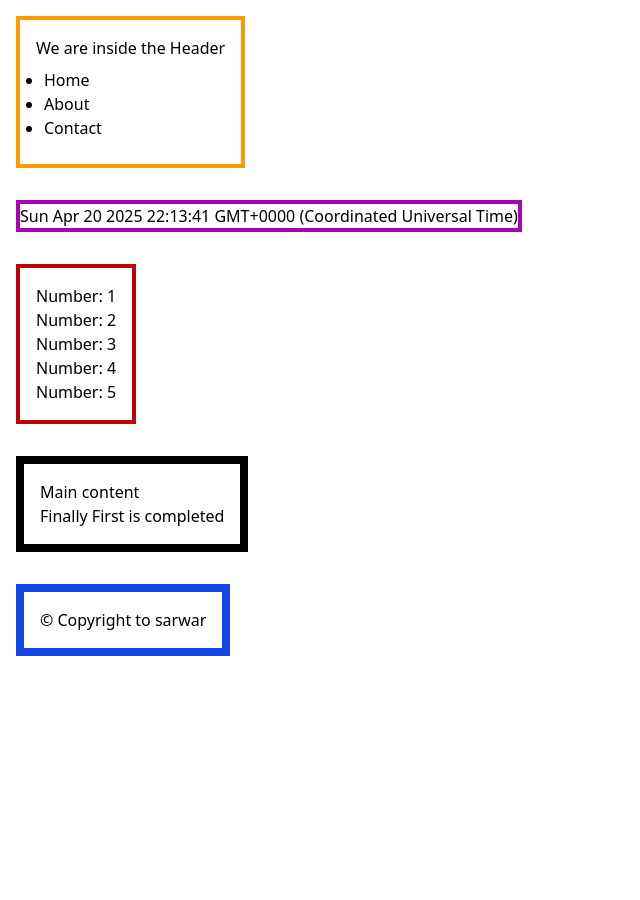
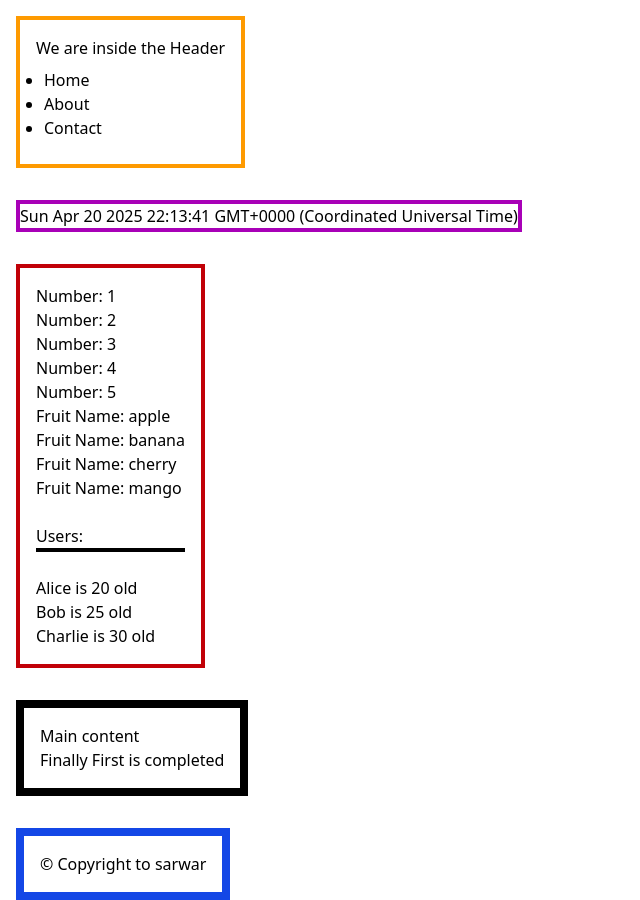
Before and after one commit to Mohfazam/Gonna-React, a React (Vite) app in the folder First/: page / in a window 1280 px wide. Shown: the whole page, without its empty margins (0-640 px from the left). Before the commit the page ends 800 px from the top, so only its background shows below. Built offline with nearby package versions, Linux system fonts and the light colour scheme.

Commit message:
Map FUnction and metho

```diff
--- a/First/src/components/List.tsx
+++ b/First/src/components/List.tsx
@@ -1,6 +1,13 @@
 export const List = () => {
 
     const numbers = [1,2,3,4,5];
+    const fruits = ["apple", "banana", "cherry", "mango"];
+    const users = [
+        { name: "Alice", age: 20 },
+        { name: "Bob", age: 25 },
+        { name: "Charlie", age: 30 }
+      ]
+
 
     return (
         <div className="border-red-700 border-4 m-4 p-4">
@@ -11,6 +18,23 @@ export const List = () => {
                     </li>
             ))}
             </ul>
+            <ul>
+                {fruits.map((fruit) => (
+                    <li>
+                        Fruit Name: {fruit}
+                    </li>
+                ))}
+            </ul>
+            <br />
+            <p className="border-b-4">Users:</p>
+            <br />
+            <ul>
+                {users.map((user) => (
+                    <li>
+                        {user.name} is {user.age} old
+                    </li>
+                ))}
+            </ul>
         </div>
     )
 }
```
